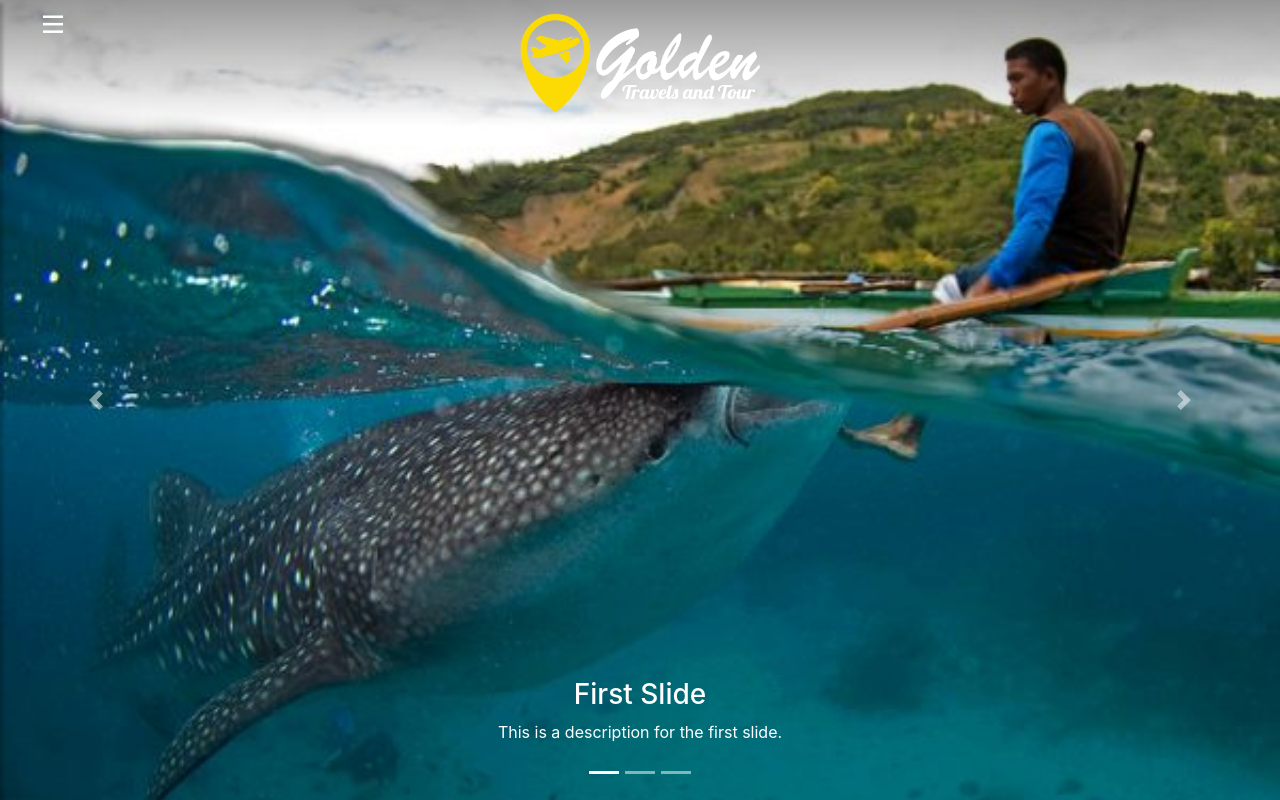
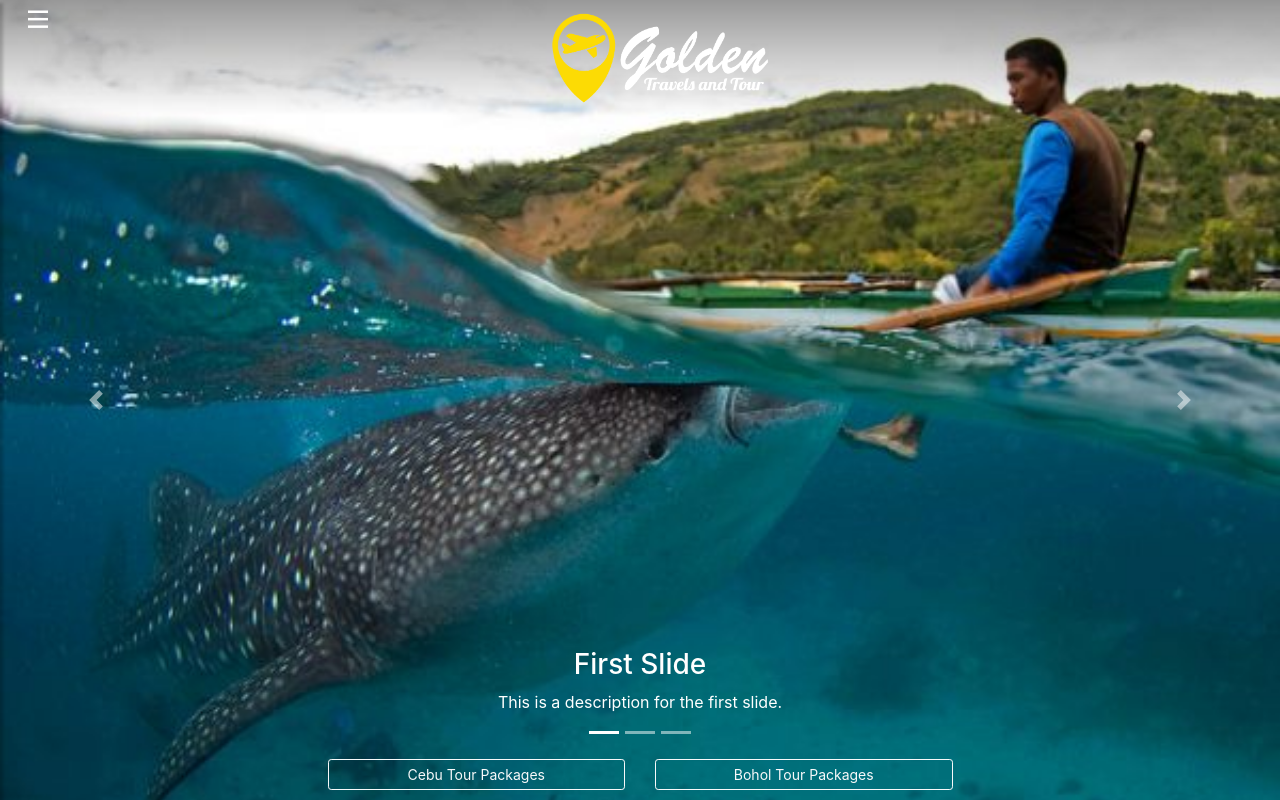
Before and after one commit to jruiz123/tours-and-travel, a PHP site: page / in a window 1280 px wide. Run offline with PHP 8.4, Linux system fonts and the light colour scheme; some libraries are stand-ins or nearby versions.

Commit message:
Update files

```diff
--- a/assets/css/style.css
+++ b/assets/css/style.css
@@ -11,18 +11,23 @@ nav {
     border: none;
 }
 
-/* Carousel */
-.carousel-item {
-    height: 100vh;
-    min-height: 300px;
-    background: no-repeat center center scroll;
-    -webkit-background-size: cover;
-    -moz-background-size: cover;
-    -o-background-size: cover;
-    background-size: cover;
+@media (max-width: 576px) {
+    a.navbar-brand > img {
+        height: 40px;
+    }
+    .menu-button {
+        margin-top: 0px;
+    }
 }
 
-/*
+@media (min-width: 576px) and (max-width: 767px) {
+    a.navbar-brand > img {
+        height: 75px;
+    }
+    .menu-button {
+        margin-top: -40px;
+    }
+}
 
 /* ---------------------------------------------------
     SIDEBAR STYLE
@@ -111,3 +123,34 @@ a[aria-expanded="false"]::before, a[aria-expanded="true"]::before {
 a[aria-expanded="true"]::before {
     content: '\e260';
 }
+
+/* Carousel */
+.carousel-item {
+    height: 100vh;
+    min-height: 300px;
+    background: no-repeat center center scroll;
+    -webkit-background-size: cover;
+    -moz-background-size: cover;
+    -o-background-size: cover;
+    background-size: cover;
+}
+
+.carousel-indicators, .carousel-caption {
+    bottom: 50px;
+}
+
+.carousel-indicators:hover {
+    cursor: pointer;
+}
+
+/* Footer */
+.break {
+    height: 10px;
+}
+
+#footer-link:hover {
+    background: #fcdb04;
+    border-color: #fcdb04;
+    color: #fff;
+    font-weight: 500;
+}
--- a/index.php
+++ b/index.php
@@ -1,7 +1,7 @@
 <!doctype html>
 <html lang="en">
 	<head>
-		<title>GTAT</title>
+		<title>Golden Travels and Tour</title>
 		<!-- Required meta tags -->
 		<meta charset="utf-8">
 		<meta name="viewport" content="width=device-width, initial-scale=1, shrink-to-fit=no">
@@ -18,17 +18,17 @@
 	</head>
 	<body>
 		<nav class="navbar fixed-top navbar-toggleable-sm navbar-inverse">
-			<div class="col-sm-1 menu-button">
+			<div class="col-xs-1 menu-button">
 				<button type="button" id="sidebarCollapse" class="navbar-toggler white-text">
 					<span class="oi oi-menu" title="menu" aria-hidden="true"></span>
 				</button>
 			</div>
-			<div>
-				<a class="navbar-brand mx-auto" href="#" style="margin-left: -130px;">
-					<img src="assets/images/gtat_logo_2.png" height="100" alt="">
+			<div class="col-xs-10">
+				<a class="navbar-brand mx-auto" href="index.php" style="margin-left: -130px;">
+					<img src="assets/images/gtat_logo_2.png" height="90" alt="">
 				</a>
 			</div>
-			<div class="col-sm-1">
+			<div class="col-xs-1">
 				&nbsp;
 			</div>
 			<div id="sidebar">
@@ -39,10 +39,10 @@
              </div>
 				<ul class="list-unstyled components">
 					<li class="active">
-						<a href="#homeSubmenu" data-toggle="collapse" aria-expanded="false">Home</a>
+						<a href="index.php">Home</a>
 					</li>
 					<li>
-						<a href="#">Tour Packages</a>
+						<a href="tour-packages.php">Tour Packages</a>
 					</li>
 					<li>
 						<a href="#">About Us</a>
@@ -54,6 +54,7 @@
 			</div>
 		</nav>
 
+
 		<div class="carousel-body">
 			<div id="carouselExampleIndicators" class="carousel slide" data-ride="carousel">
 				<ol class="carousel-indicators">
@@ -62,21 +63,18 @@
 					<li data-target="#carouselExampleIndicators" data-slide-to="2"></li>
 				</ol>
 				<div class="carousel-inner" role="listbox">
-					<!-- Slide One - Set the background image for this slide in the line below -->
 					<div class="carousel-item active" style="background-image: url('assets/images/hd1.jpg')">
 						<div class="carousel-caption d-none d-md-block">
 							<h3>First Slide</h3>
 							<p>This is a description for the first slide.</p>
 						</div>
 					</div>
-					<!-- Slide Two - Set the background image for this slide in the line below -->
 					<div class="carousel-item" style="background-image: url('assets/images/hd2.jpg')">
 						<div class="carousel-caption d-none d-md-block">
 							<h3>Second Slide</h3>
 							<p>This is a description for the second slide.</p>
 						</div>
 					</div>
-					<!-- Slide Three - Set the background image for this slide in the line below -->
 					<div class="carousel-item" style="background-image: url('assets/images/hd3.jpg')">
 						<div class="carousel-caption d-none d-md-block">
 							<h3>Third Slide</h3>
@@ -95,6 +93,31 @@
 			</div>
 		</div>
 
+		<!-- <div class="row fixed-bottom">
+			<div class="col col-sm-1"></div>
+			<div class="col col-xs-4">
+				<div class="card">
+					<img class="card-img-top" src="..." alt="Card image cap">
+						<div class="card-body">
+						<h4 class="card-title">Card title</h4>
+						<p class="card-text">Some quick example text to build on the card title and make up the bulk of the card's content.</p>
+						<a href="#" class="btn btn-primary">Go somewhere</a>
+					</div>
+				</div>
+			</div>
+			<div class="col col-sm-2"></div>
+			<div class="col col-xs-4">
+				<div class="card">
+					<img class="card-img-top" src="..." alt="Card image cap">
+						<div class="card-body">
+						<h4 class="card-title">Card title</h4>
+						<p class="card-text">Some quick example text to build on the card title and make up the bulk of the card's content.</p>
+						<a href="#" class="btn btn-primary">Go somewhere</a>
+					</div>
+				</div>
+			</div>
+			<div class="col col-sm-1"></div>
+		</div> -->
 		<!-- Page Content -->
 		<!-- <section class="py-5">
 			<div class="container">
@@ -131,6 +154,37 @@
 		<!-- <h1>
 			Hello World!
 		</h1> -->
+
+
+		<footer class="footer fixed-bottom ">
+			<div class="row">
+				<div class="col col-xs-1"></div>
+				<div class="col col-xs-5">
+					<a href="" id="footer-link" class="btn btn-outline-light btn-sm btn-block">
+						Cebu Tour Packages
+					</a>
+				</div>
+				<div class="col col-xs-5">
+					<a href="" id="footer-link" class="btn btn-outline-light btn-sm btn-block">
+						Bohol Tour Packages
+					</a>
+				</div>
+				<div class="col col-xs-1"></div>
+			</div>
+			<div class="break"></div>
+		</footer>
+
+
+
+
+
+
+
+
+
+
+
+
 	   <!-- JavaScript -->
 		<script src="https://code.jquery.com/jquery-3.2.1.slim.min.js" integrity="sha384-KJ3o2DKtIkvYIK3UENzmM7KCkRr/rE9/Qpg6aAZGJwFDMVNA/GpGFF93hXpG5KkN" crossorigin="anonymous"></script>
 		<script>window.jQuery || document.write('<script src="assets/js/jquery-slim.min.js"><\/script>')</script>
```
Also changed, not shown: other parts of assets/css/style.css (+17 -10 lines), tour-packages.php (added, +122 -0 lines).
